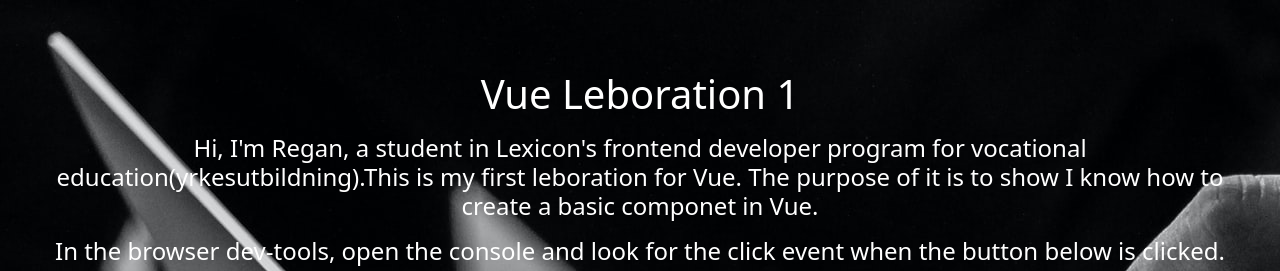
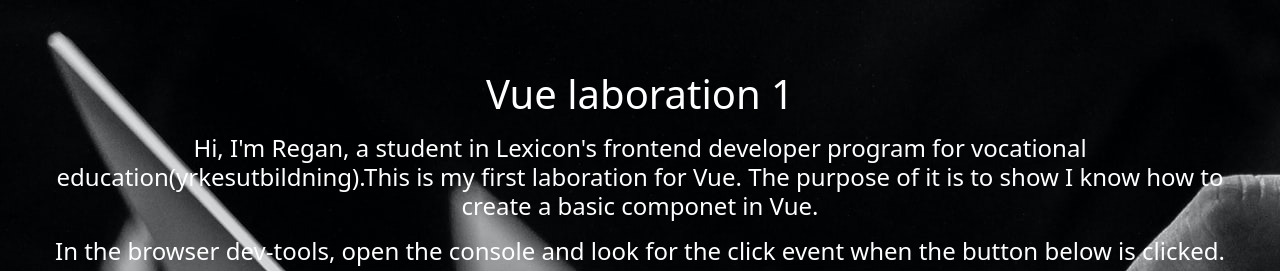
Before and after one commit to hens-virtuella-varld/LexiconVueLaboration1Practice2, a Vue app: page / in a window 1280 px wide. Shown: the part 200-471 px from the top of the page. Built offline with nearby package versions, Linux system fonts and the light colour scheme.

Commit message:
[main] Correct type error

```diff
--- a/src/components/Hero.vue
+++ b/src/components/Hero.vue
@@ -8,11 +8,11 @@
                 class="d-flex justify-content-center align-items-center vh-100 repeat-norepeat"
             >
                 <div class="text-white ms-5 me-5">
-                    <h1 class="mb-3">Vue Leboration 1</h1>
+                    <h1 class="mb-3">Vue laboration 1</h1>
                     <h4 class="mb-3">
                         Hi, I'm Regan, a student in Lexicon's frontend developer
                         program for vocational education(yrkesutbildning).This
-                        is my first leboration for Vue. The purpose of it is to
+                        is my first laboration for Vue. The purpose of it is to
                         show I know how to create a basic componet in Vue.
                     </h4>
                     <h4 class="mb-3">
```
